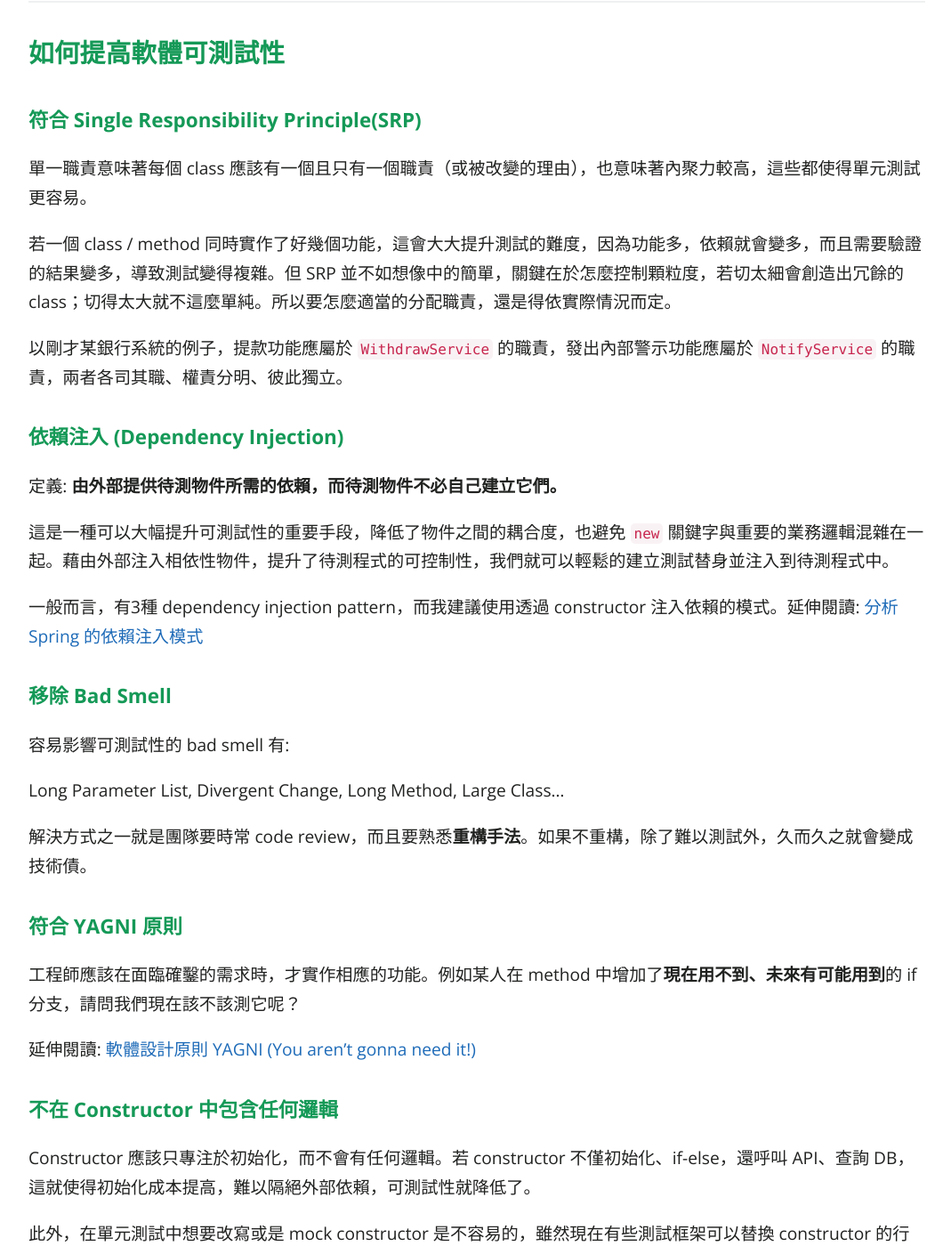
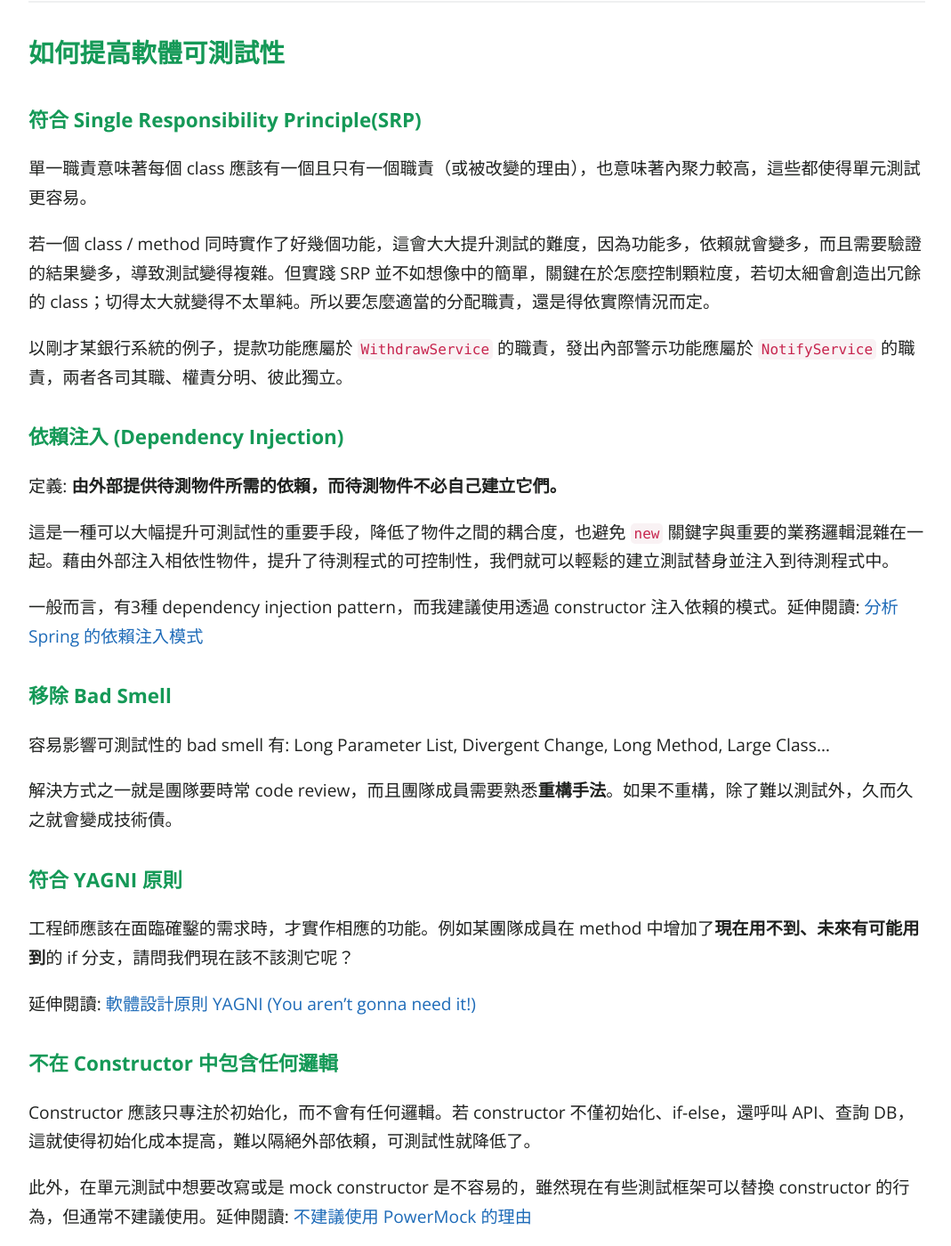
Before and after one commit to KaiSheng714/KaiSheng714.github.io, a Jekyll site: the page built from 2022-07-06-testability.md, in a window 1280 px wide and 1400 px high, scrolled down 2099 px. Shown: the whole window at 89% size, without its empty margins (104-1173 px from the left). Built offline with Jekyll 4.4.1, drawn with Linux system fonts in a browser that asks for light colours; comment, search, counter and statistics services are not loaded; some of the changed text lies outside the part shown.

Commit message:
testability

```diff
--- a/2022-07-06-testability.md
+++ b/2022-07-06-testability.md
@@ -47,7 +47,7 @@ image: /assets/image/testability.png
 
 單一職責意味著每個 class 應該有一個且只有一個職責（或被改變的理由），也意味著內聚力較高，這些都使得單元測試更容易。
 
-若一個 class / method 同時實作了好幾個功能，這會大大提升測試的難度，因為功能多，依賴就會變多，而且需要驗證的結果變多，導致測試變得複雜。但 SRP 並不如想像中的簡單，關鍵在於怎麼控制顆粒度，若切太細會創造出冗餘的 class；切得太大就不這麼單純。所以要怎麼適當的分配職責，還是得依實際情況而定。
+若一個 class / method 同時實作了好幾個功能，這會大大提升測試的難度，因為功能多，依賴就會變多，而且需要驗證的結果變多，導致測試變得複雜。但實踐 SRP 並不如想像中的簡單，關鍵在於怎麼控制顆粒度，若切太細會創造出冗餘的 class；切得太大就變得不太單純。所以要怎麼適當的分配職責，還是得依實際情況而定。
 
 以剛才某銀行系統的例子，提款功能應屬於 `WithdrawService` 的職責，發出內部警示功能應屬於 `NotifyService` 的職責，兩者各司其職、權責分明、彼此獨立。
 
@@ -62,14 +62,12 @@ image: /assets/image/testability.png
 
 ### **移除 Bad Smell**
 
-容易影響可測試性的 bad smell 有:
+容易影響可測試性的 bad smell 有: Long Parameter List, Divergent Change, Long Method, Large Class...
 
-Long Parameter List, Divergent Change, Long Method, Large Class...
-
-解決方式之一就是團隊要時常 code review，而且要熟悉**重構手法**。如果不重構，除了難以測試外，久而久之就會變成技術債。
+解決方式之一就是團隊要時常 code review，而且團隊成員需要熟悉**重構手法**。如果不重構，除了難以測試外，久而久之就會變成技術債。
 
 ### **符合 YAGNI 原則**
-工程師應該在面臨確鑿的需求時，才實作相應的功能。例如某人在 method 中增加了**現在用不到、未來有可能用到**的 if 分支，請問我們現在該不該測它呢？
+工程師應該在面臨確鑿的需求時，才實作相應的功能。例如某團隊成員在 method 中增加了**現在用不到、未來有可能用到**的 if 分支，請問我們現在該不該測它呢？
 
 延伸閱讀: [軟體設計原則 YAGNI (You aren't gonna need it!)](https://kaisheng714.github.io/articles/yagni-principle)
 
```
Also changed, not shown: other parts of 2022-07-06-testability.md (+1 -1 lines).
